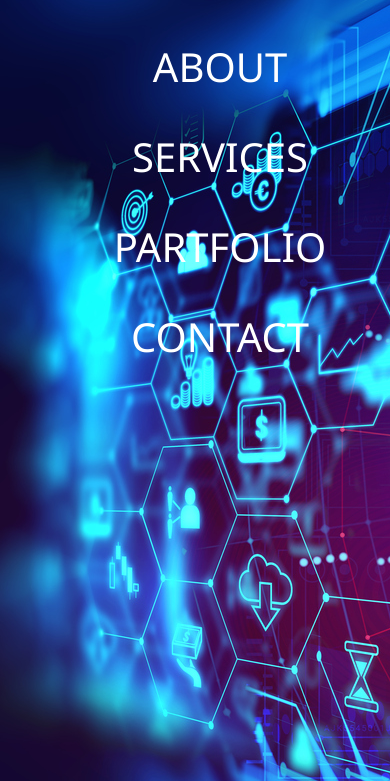
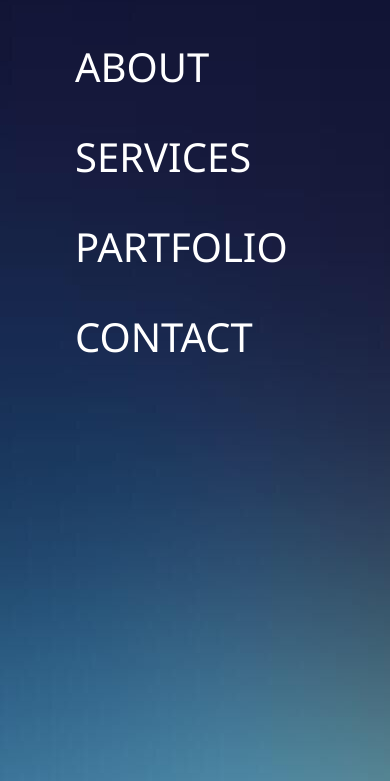
Before and after one commit to NasimXolikov/MyWeb, a plain HTML site: page index.html in a window 390 px wide. Both pictures are taken after a click on the picture 350 px from the left and 30 px from the top of the page. Shown: the part 63-844 px from the top of the page. Drawn offline with nearby package versions, Linux system fonts and the light colour scheme.

Commit message:
bg of mobile navbar

```diff
--- a/js/script.js
+++ b/js/script.js
@@ -56,20 +56,20 @@ $(document).ready(function() {
             //text animation
             setTimeout(function() {
                 about.show();
-                about.animate({ marginLeft: "50px", display: "block", marginTop: "50px" }, 500)
+                about.animate({ marginLeft: "75px", display: "block", }, 500)
             }, 500);
 
             setTimeout(function() {
                 services.show();
-                services.animate({ marginLeft: "50px", display: "block", }, 500)
+                services.animate({ marginLeft: "75px", display: "block", }, 500)
             }, 1000);
             setTimeout(function() {
                 partfolio.show();
-                partfolio.animate({ marginLeft: "50px", display: "block", }, 500)
+                partfolio.animate({ marginLeft: "75px", display: "block", }, 500)
             }, 1500);
             setTimeout(function() {
                 contact.show();
-                contact.animate({ marginLeft: "50px", display: "block", }, 500)
+                contact.animate({ marginLeft: "75px", display: "block", }, 500)
             }, 2000);
 
 
--- a/less/style.less
+++ b/less/style.less
@@ -136,7 +136,7 @@
     .nav-cont {
         width                : 100%;
         height               : 0px;
-        background-image     : url(../img/bg-menu.jpg);
+        background-image     : url(../img/bg-menu2.jpg);
         background-attachment: fixed;
         left                 : 0;
         display              : none;
@@ -147,7 +147,7 @@
         display   : block;
         margin-top: 50px;
         font-size : 2.5rem;
-        text-transform: uppercase;text-align: center
+        text-transform: uppercase;
     }
 
     .services-mob{
```
Also changed, not shown: css/style.css, img/bg-menu1.png (added), img/bg-menu2.jpg (added).
